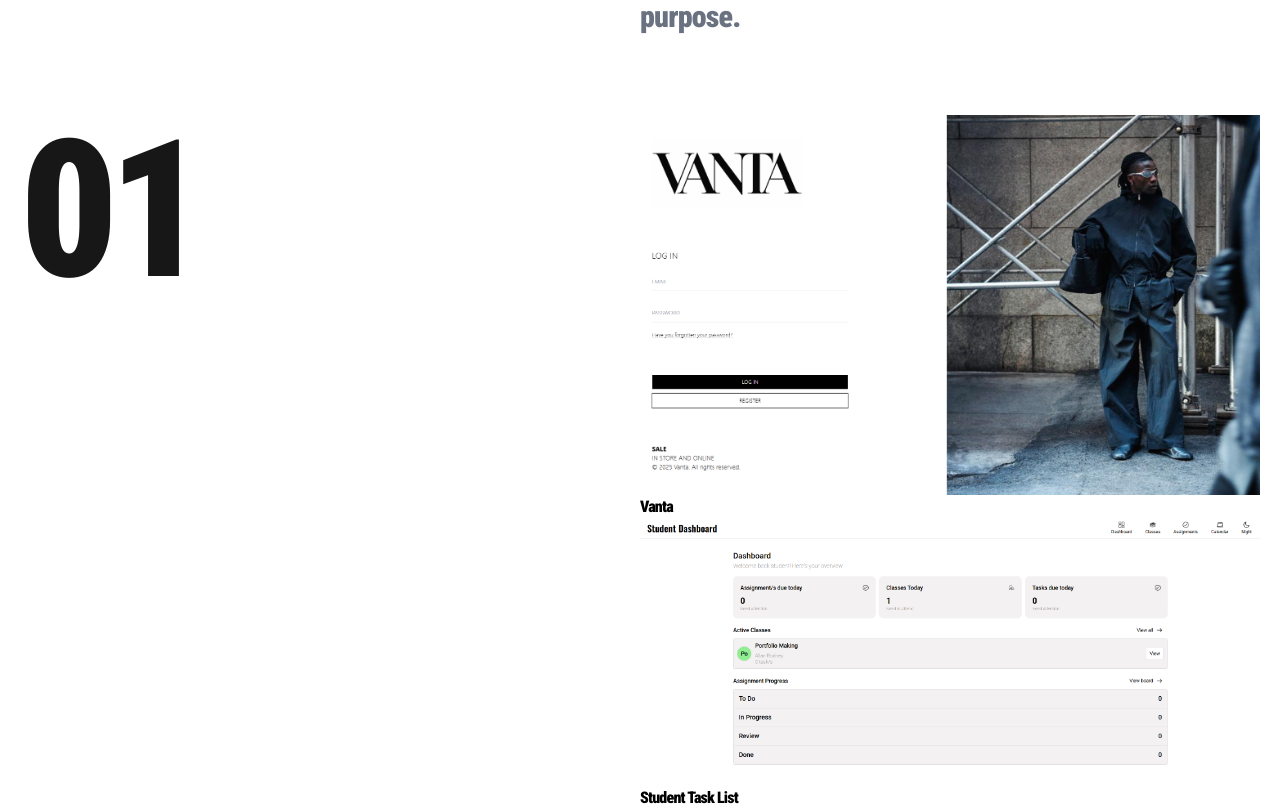
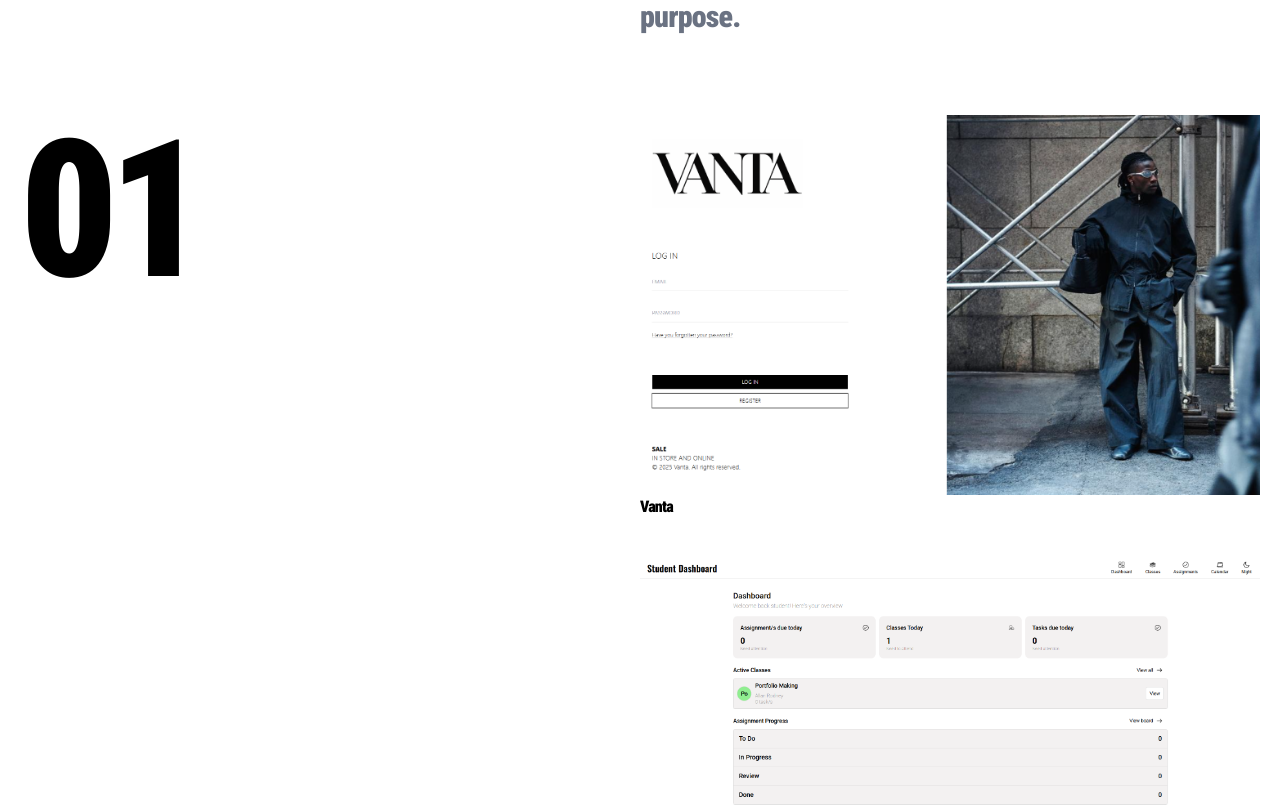
Before and after one commit to allanrodneyyy/Personal-Portfolio, a React (Vite) app: page / in a window 1280 px wide. Shown: the part 1795-2602 px from the top of the page. Built offline with nearby package versions, Linux system fonts and the light colour scheme.

Commit message:
Updated project list

```diff
--- a/src/components/Images.jsx
+++ b/src/components/Images.jsx
@@ -1,6 +1,7 @@
 import { useEffect, useRef } from "react";
 import studentTaskList from "../assets/screenshots/student-task-list-1.png";
 import vanta from "../assets/screenshots/vanta-1.png";
+import shop from "../assets/screenshots/jadeys-1.png";
 
 
 export function Images({ setProjectNumber }) {
@@ -15,10 +16,15 @@ export function Images({ setProjectNumber }) {
     title: 'Vanta',
     path: vanta
   }, {
-    id: 0,
+    id: 1,
     title: 'Student Task List',
     path: studentTaskList
-  }]
+  }, {
+    id: 2,
+    title: 'Point of Sales and Reservation System',
+    path: shop
+  }
+  ]
 
   const imgRefs = useRef([]);
 
--- a/src/components/Projects.jsx
+++ b/src/components/Projects.jsx
@@ -18,26 +18,20 @@ export function Projects() {
         </div>
       </div>
 
-      <div className="min-h-screen grid grid-cols-1 sm:grid-cols-2 relative">
+      <div className="grid grid-cols-1 sm:grid-cols-[1fr_1fr]">
         <div className="hidden sm:block">
-          <h1
-            className="
-            pointer-events-none
-            sticky
-            left-1/2
-            top-0
-            text-[15vw]
-            leading-none
-            font-black
-            tracking-tighter
-            text-neutral-900
-            sm:block
-            hidden"
-          >
+          <h1 className="
+      sticky top-0
+      text-[15vw]
+      leading-none
+      font-black
+      tracking-tighter
+    ">
             {projectNumber}
           </h1>
         </div>
-        <div>
+
+        <div className="space-y-10">
           <Images setProjectNumber={setProjectNumber} />
         </div>
       </div>
```
Also changed, not shown: src/assets/screenshots/jadeys-1.png (added).
